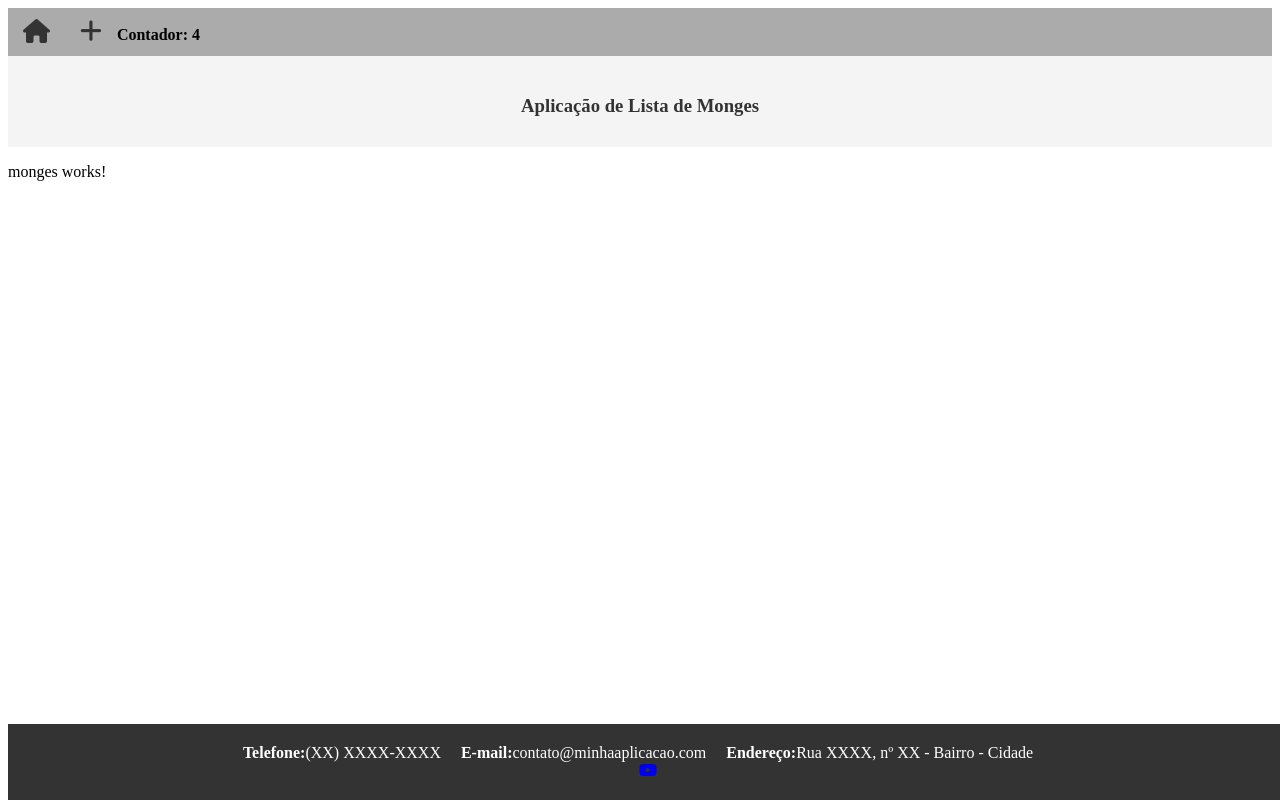
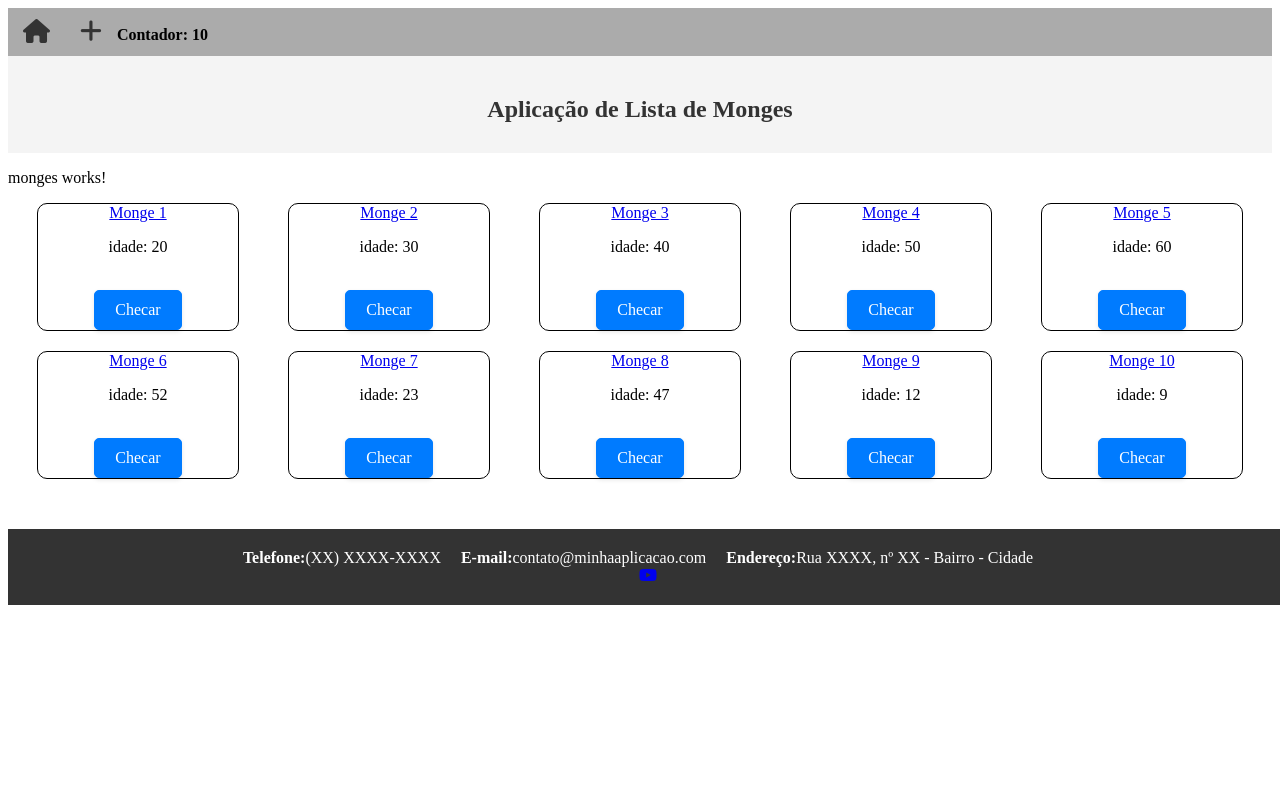
Before and after one commit to DigAguiar/angular-monges, an Angular app: page /monge-routing in a window 1280 px wide. Built offline with nearby package versions, Linux system fonts and the light colour scheme.

Commit message:
footer corrigido parcialmente / lista dinamica de monges em prod

```diff
--- a/src/app/Types/Monge.ts
+++ b/src/app/Types/Monge.ts
@@ -1,15 +1,21 @@
 export interface IMonge {
     id : number;
     nome : string;
-
+    idade : number;
 
 
 }
 
 export const staticListMongesTS : IMonge[] = [
-    { id: 1, nome: "Monge 1" },
-    { id: 2, nome: "Monge 2" },
-    { id: 3, nome: "Monge 3" },
-    { id: 4, nome: "Monge 4" }
+    { id: 1, nome: "Monge 1", idade: 20 },
+    { id: 2, nome: "Monge 2", idade : 30 },
+    { id: 3, nome: "Monge 3", idade : 40 },
+    { id: 4, nome: "Monge 4", idade : 50 },
+    { id: 5, nome: "Monge 5", idade : 60 },
+    { id: 6, nome: "Monge 6", idade : 52 },
+    { id: 7, nome: "Monge 7", idade : 23 },
+    { id: 8, nome: "Monge 8", idade : 47 },
+    { id: 9, nome: "Monge 9", idade : 12 },
+    { id: 10, nome: "Monge 10", idade : 9 },
 
 ]
--- a/src/app/app.component.css
+++ b/src/app/app.component.css
@@ -1,6 +1,14 @@
-.footer__css {
-    min-height: 100%;
-    margin-bottom: -100px;
-    /* Altura do footer */
+.container {
+    width: auto;
+    margin: auto;
+    margin-bottom: 50px;
 
 }
+
+
+.container__footer {
+    width: auto;
+    position: absolute;
+    bottom: auto;
+    width: 100%;
+}
--- a/src/app/app.component.html
+++ b/src/app/app.component.html
@@ -1,7 +1,11 @@
-<app-header></app-header>
+<div class="container">
 
-<router-outlet></router-outlet>
-<div class="footer__css">
+    <app-header></app-header>
+    <router-outlet></router-outlet>
+
+</div>
+
+<div class="container__footer">
     <app-footer></app-footer>
 
 </div>
--- a/src/app/components/footer/footer.component.css
+++ b/src/app/components/footer/footer.component.css
@@ -1,11 +1,11 @@
-/* footer.component.css */
+
 .footer {
     background-color: #333;
     padding: 20px 0;
     color: #fff;
     text-align: center;
     position: absolute;
-    bottom: 0;
+    bottom: auto;
     width: 100%;
   }
 
--- a/src/app/components/header/header.component.css
+++ b/src/app/components/header/header.component.css
@@ -43,7 +43,7 @@
 
   }
 
-  header h3 {
+  header h2 {
     margin-bottom: 10px;
     color: #333;
   }
--- a/src/app/components/header/header.component.html
+++ b/src/app/components/header/header.component.html
@@ -9,6 +9,6 @@
 
   <header>
     <div class="container">
-      <h3>Aplicação de Lista de Monges</h3>
+      <h2>Aplicação de Lista de Monges</h2>
     </div>
   </header>
--- a/src/app/monges/monges.component.css
+++ b/src/app/monges/monges.component.css
@@ -0,0 +1,36 @@
+.monge__list {
+    display: flex;
+    gap: 20px;
+    flex-flow: row wrap;
+    justify-content: space-evenly;
+    align-content: center;
+
+}
+
+.monge__card {
+    border: 1px solid #000000;
+    border-radius: 10px;
+    width: 200px;
+    height: max-content;
+    text-align: center;
+
+}
+
+
+a.botao {
+    display: inline-block;
+    padding: 10px 20px;
+    text-decoration: none;
+    color: #ffffff;
+    background-color: #007bff;
+    border: 1px solid #007bff;
+    border-radius: 5px;
+    box-shadow: 0 2px 4px rgba(0, 0, 0, 0.1);
+    transition: all 0.3s ease;
+}
+
+a.botao:hover {
+    background-color: #0056b3;
+    border-color: #0056b3;
+    box-shadow: 0 4px 6px rgba(0, 0, 0, 0.1); /* Altera sombra */
+}
--- a/src/app/monges/monges.component.html
+++ b/src/app/monges/monges.component.html
@@ -1 +1,12 @@
 <p>monges works!</p>
+
+<section class="monge__list" >
+    <div class="monge__card" *ngFor="let monge of listaMonges">
+        <a routerLink="">{{monge.nome}}</a>
+        <p> idade: {{monge.idade}} </p>
+        <br>
+
+        <a routerLink="" class="botao">Checar</a>
+
+    </div>
+</section>
--- a/src/app/monges/monges.component.ts
+++ b/src/app/monges/monges.component.ts
@@ -1,10 +1,24 @@
-import { Component } from '@angular/core';
+import { Component, OnInit } from '@angular/core';
+import { ListaMongeService } from '../services/lista-monge.service';
+import { IMonge } from '../Types/Monge';
 
 @Component({
   selector: 'app-monges',
   templateUrl: './monges.component.html',
   styleUrl: './monges.component.css'
 })
-export class MongesComponent {
+export class MongesComponent implements OnInit{
+
+  listaMonges! : IMonge[];
+  constructor(
+    private listService: ListaMongeService
+  ) { }
+
+  ngOnInit(): void {
+    this.listaMonges = this.listService.getAllMonges();
+  }
+
+
+
 
 }
```
